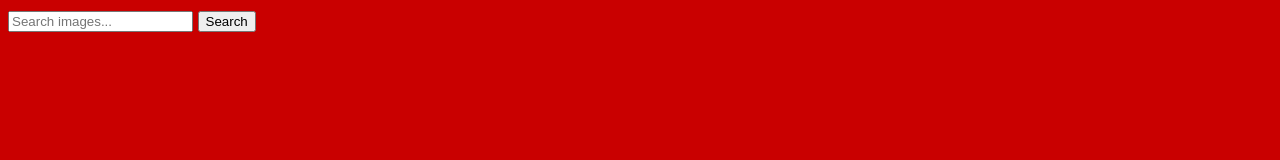
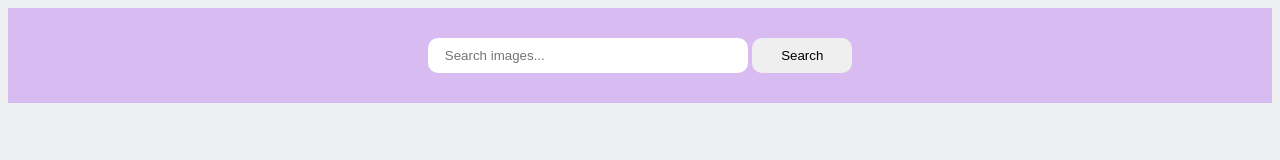
Before and after one commit to ValentynaDzhadan/goit-js-hw11-1, a website built with Parcel: page src/index.html in a window 1280 px wide. Built offline with nearby package versions, Linux system fonts and the light colour scheme; what simplelightbox would draw is missing.

Commit message:
adding styles

```diff
--- a/src/css/styles.css
+++ b/src/css/styles.css
@@ -7,7 +7,7 @@ body {
     Ubuntu, Cantarell, 'Open Sans', 'Helvetica Neue', sans-serif;
   -webkit-font-smoothing: antialiased;
   -moz-osx-font-smoothing: grayscale;
-  background-color: #c90000;
+  background-color: #eeeff0;
   color: #212121;
   line-height: 1.5;
 }
@@ -19,7 +19,10 @@ img {
 }
 
 .gallery {
+  max-width: 1200px;
+  margin: 0 auto;
   display: flex;
+  justify-content: center;
   gap: 30px;
   flex-wrap: wrap;
 }
@@ -42,9 +45,52 @@ img {
   overflow: hidden;
 }
 
-/* #search-box {
-  font: inherit;
-  padding: 8px;
-  max-width: 320px;
-  margin-bottom: 16px;
-} */
+.search-form {
+  text-align: center;
+  background-color: rgb(215, 187, 241);
+
+  padding: 30px;
+  margin-bottom: 30px;
+}
+
+.search-form input {
+  width: 320px;
+  padding: 8px 15px;
+  border: 2px solid transparent;
+  border-radius: 10px;
+}
+.search-form input:hover,
+.search-form input:focus {
+  border: 2px solid blueviolet;
+}
+
+.search-form button {
+  cursor: pointer;
+
+  width: 100px;
+  padding: 8px 15px;
+  border: 2px solid transparent;
+  border-radius: 10px;
+}
+.search-form button:hover,
+.search-form button:focus {
+  border: 2px solid blueviolet;
+  background-color: rgb(255, 255, 255);
+}
+
+.load-more {
+  cursor: pointer;
+  display: block;
+  width: 100px;
+  border: 2px solid transparent;
+  border-radius: 10px;
+  background-color: rgb(196, 147, 241);
+  padding: 8px 15px;
+  margin: 0 auto;
+}
+
+.load-more:hover,
+.load-more:focus {
+  border: 2px solid blueviolet;
+  background-color: rgb(255, 255, 255);
+}
```
